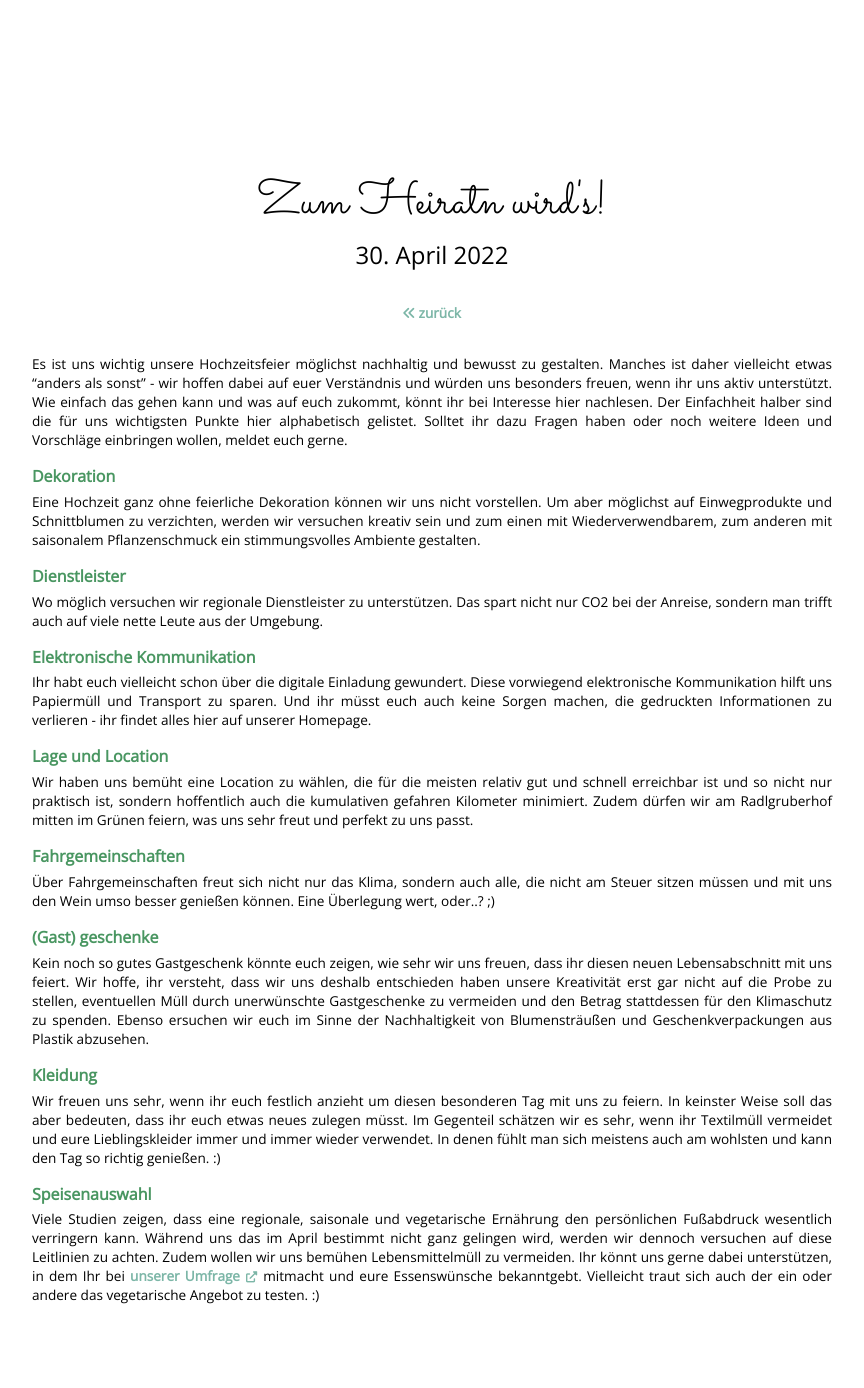
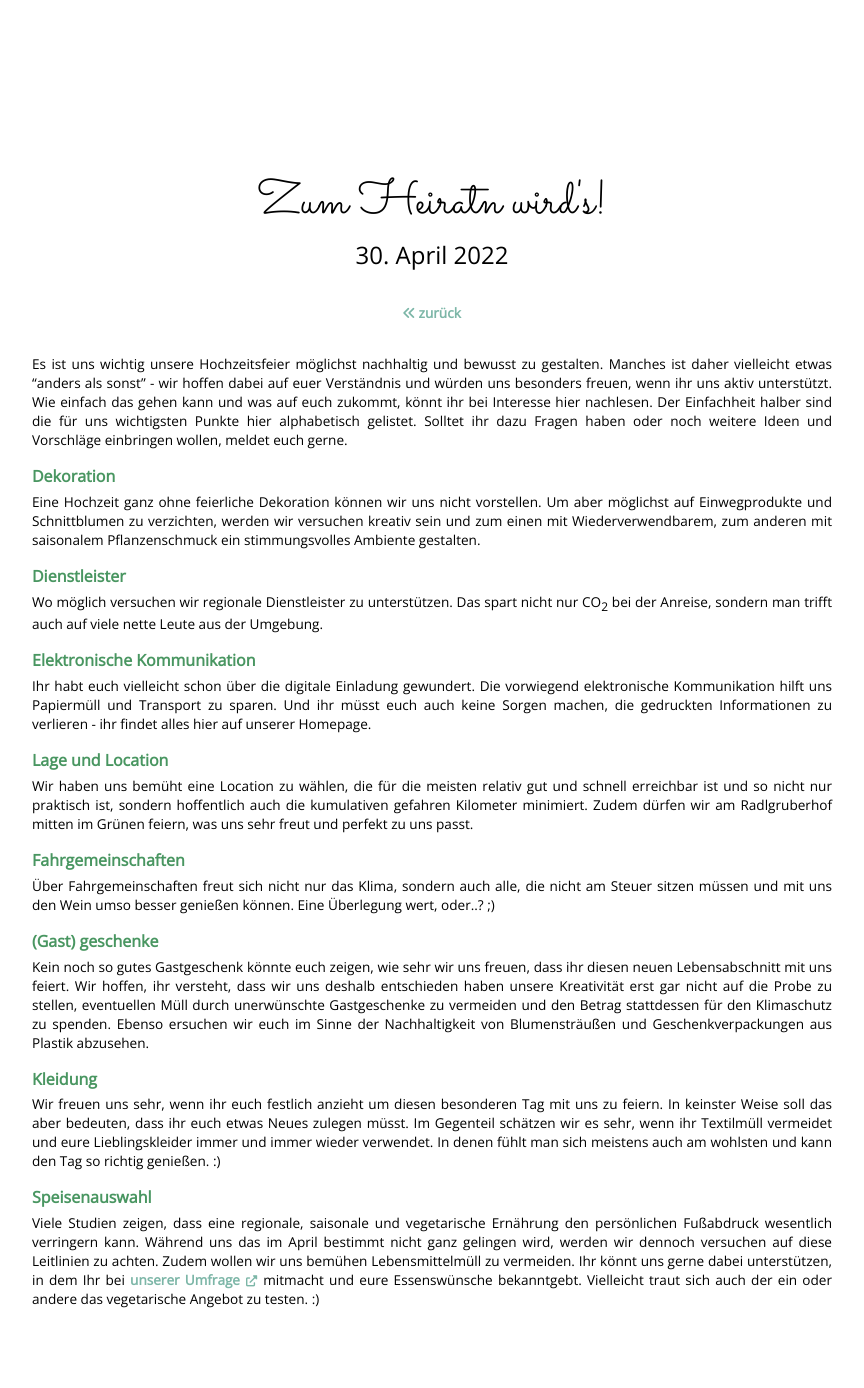
Before and after one commit to lukasundkathrin/lukasundkathrin.github.io, a Jekyll site: the page built from green_event.html, in a window 1280 px wide. Shown: the whole page, without its empty margins (208-1072 px from the left). Built offline with Jekyll 4.4.1, drawn with Linux system fonts in a browser that asks for light colours; nearby versions of some CDN libraries.

Commit message:
Version to check by Team.

```diff
--- a/green_event.html
+++ b/green_event.html
@@ -13,10 +13,10 @@
   Eine Hochzeit ganz ohne feierliche Dekoration können wir uns nicht vorstellen. Um aber möglichst auf Einwegprodukte und Schnittblumen zu verzichten, werden wir versuchen kreativ sein und zum einen mit Wiederverwendbarem, zum anderen mit saisonalem Pflanzenschmuck ein stimmungsvolles Ambiente gestalten.
 
   <div class="header">Dienstleister</div>
-  Wo möglich versuchen wir regionale Dienstleister zu unterstützen. Das spart nicht nur CO2 bei der Anreise, sondern man trifft auch auf viele nette Leute aus der Umgebung.
+  Wo möglich versuchen wir regionale Dienstleister zu unterstützen. Das spart nicht nur CO<span style="vertical-align: sub; font-size: 0.75rem">2</span> bei der Anreise, sondern man trifft auch auf viele nette Leute aus der Umgebung.
 
   <div class="header">Elektronische Kommunikation</div>
-  Ihr habt euch vielleicht schon über die digitale Einladung gewundert. Diese vorwiegend elektronische Kommunikation hilft uns Papiermüll und Transport zu sparen. Und ihr müsst euch auch keine Sorgen machen, die gedruckten Informationen zu verlieren - ihr findet alles hier auf unserer Homepage.
+  Ihr habt euch vielleicht schon über die digitale Einladung gewundert. Die vorwiegend elektronische Kommunikation hilft uns Papiermüll und Transport zu sparen. Und ihr müsst euch auch keine Sorgen machen, die gedruckten Informationen zu verlieren - ihr findet alles hier auf unserer Homepage.
 
   <div class="header">Lage und Location</div>
   Wir haben uns bemüht eine Location zu wählen, die für die meisten relativ gut und schnell erreichbar ist und so nicht nur praktisch ist, sondern hoffentlich auch die kumulativen gefahren Kilometer minimiert. Zudem dürfen wir am Radlgruberhof mitten im Grünen feiern, was uns sehr freut und perfekt zu uns passt.
@@ -25,10 +25,10 @@
   Über Fahrgemeinschaften freut sich nicht nur das Klima, sondern auch alle, die nicht am Steuer sitzen müssen und mit uns den Wein umso besser genießen können. Eine Überlegung wert, oder..? ;)
 
   <div class="header">(Gast) geschenke</div>
-  Kein noch so gutes Gastgeschenk könnte euch zeigen, wie sehr wir uns freuen, dass ihr diesen neuen Lebensabschnitt mit uns feiert. Wir hoffe, ihr versteht, dass wir uns deshalb entschieden haben unsere Kreativität erst gar nicht auf die Probe zu stellen, eventuellen Müll durch unerwünschte Gastgeschenke zu vermeiden und den Betrag stattdessen für den Klimaschutz zu spenden. Ebenso ersuchen wir euch im Sinne der Nachhaltigkeit von Blumensträußen und Geschenkverpackungen aus Plastik abzusehen.
+  Kein noch so gutes Gastgeschenk könnte euch zeigen, wie sehr wir uns freuen, dass ihr diesen neuen Lebensabschnitt mit uns feiert. Wir hoffen, ihr versteht, dass wir uns deshalb entschieden haben unsere Kreativität erst gar nicht auf die Probe zu stellen, eventuellen Müll durch unerwünschte Gastgeschenke zu vermeiden und den Betrag stattdessen für den Klimaschutz zu spenden. Ebenso ersuchen wir euch im Sinne der Nachhaltigkeit von Blumensträußen und Geschenkverpackungen aus Plastik abzusehen.
 
   <div class="header">Kleidung</div>
-  Wir freuen uns sehr, wenn ihr euch festlich anzieht um diesen besonderen Tag mit uns zu feiern. In keinster Weise soll das aber bedeuten, dass ihr euch etwas neues zulegen müsst. Im Gegenteil schätzen wir es sehr, wenn ihr Textilmüll vermeidet und eure Lieblingskleider immer und immer wieder verwendet. In denen fühlt man sich meistens auch am wohlsten und kann den Tag so richtig genießen. :)
+  Wir freuen uns sehr, wenn ihr euch festlich anzieht um diesen besonderen Tag mit uns zu feiern. In keinster Weise soll das aber bedeuten, dass ihr euch etwas Neues zulegen müsst. Im Gegenteil schätzen wir es sehr, wenn ihr Textilmüll vermeidet und eure Lieblingskleider immer und immer wieder verwendet. In denen fühlt man sich meistens auch am wohlsten und kann den Tag so richtig genießen. :)
 
   <div class="header">Speisenauswahl</div>
   Viele Studien zeigen, dass eine regionale, saisonale und vegetarische Ernährung den persönlichen Fußabdruck wesentlich verringern kann. Während uns das im April bestimmt nicht ganz gelingen wird, werden wir dennoch versuchen auf diese Leitlinien zu achten. Zudem wollen wir uns bemühen Lebensmittelmüll zu vermeiden. Ihr könnt uns gerne dabei unterstützen, in dem Ihr bei
--- a/housing.html
+++ b/housing.html
@@ -14,7 +14,7 @@
   <div id="talk_map"></div>
   <div id="hotel_container">
     <div class='hotel_box border_box'>
-      <a href='https://www.radlgruberhof.at' target='blank' style="color:#50A4BC !important;">
+      <a href='https://www.radlgruberhof.at' target='blank' style="color:#FF595E !important;">
         Radlgruberhof
         <span style='font-size:0.7rem !important; margin-left: 0.1rem'>
           <i class='fas fa-external-link-alt'></i>
--- a/index.html
+++ b/index.html
@@ -36,7 +36,7 @@
     </div>
 
     <div class="info_box border_box">
-        <div class='header'>Was darfs denn sein?</div>
+        <div class='header'>Was darf's denn sein?</div>
         <div class='box_text'>
             Um das Buffet besser planbar zu machen, beantworte uns doch bitte eine
             <a href="https://forms.gle/xpgJbrZQnbjCYFRPA" target='blank'>
```
Also changed, not shown: other parts of index.html (+1 -1 lines), info.html (+6 -6 lines), img/location_seminar.svg.
